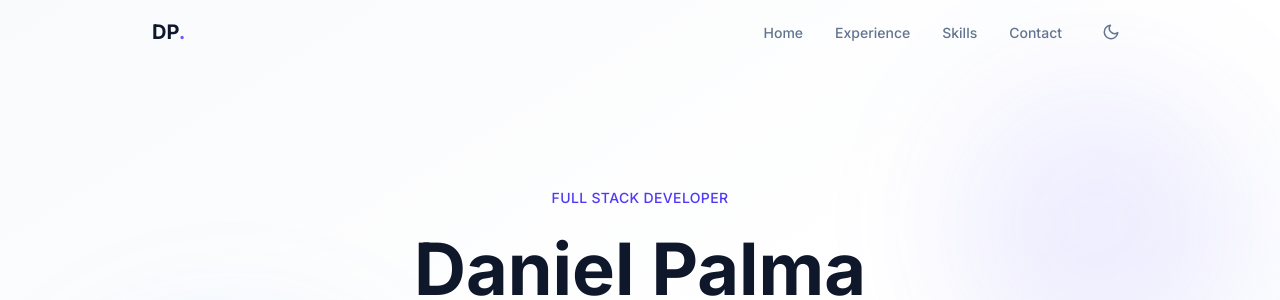
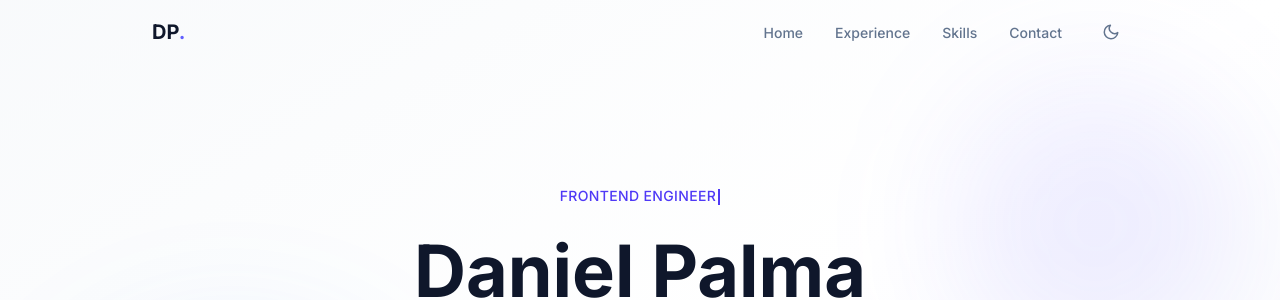
Before and after one commit to danidan1214/daniel-palma-portfolio, a React (Vite) app: page / in a window 1280 px wide. Shown: the top 300 px of the page. Built offline with nearby package versions, Linux system fonts and the light colour scheme.

Commit message:
feat(hero): add dynamic typewriter effect for professional titles

```diff
--- a/src/features/hero/Hero.tsx
+++ b/src/features/hero/Hero.tsx
@@ -1,8 +1,17 @@
 import { motion } from 'framer-motion';
 import { FiGithub, FiLinkedin, FiMail } from 'react-icons/fi';
 import { contact } from '../../data/portfolio';
+import { useTypewriter } from '../../hooks/useTypewriter';
+
+const titles = [
+  'Full Stack Developer',
+  'Frontend Engineer',
+  'React Developer',
+];
 
 export function Hero() {
+  const { text } = useTypewriter({ words: titles });
+
   return (
     <section
       id="hero"
@@ -18,9 +27,12 @@ export function Hero() {
           initial={{ opacity: 0, y: 20 }}
           animate={{ opacity: 1, y: 0 }}
           transition={{ duration: 0.5 }}
-          className="text-indigo-600 dark:text-indigo-400 font-medium tracking-wide uppercase text-sm mb-4"
+          className="text-indigo-600 dark:text-indigo-400 font-medium tracking-wide uppercase text-sm mb-4 h-6"
         >
-          Full Stack Developer
+          {text}
+          <span
+            className="inline-block w-[2px] h-4 ml-0.5 bg-indigo-600 dark:bg-indigo-400 align-middle animate-blink"
+          />
         </motion.p>
 
         <motion.h1
--- /dev/null
+++ b/src/hooks/useTypewriter.ts
@@ -0,0 +1,46 @@
+import { useState, useEffect, useCallback } from 'react';
+
+interface TypewriterOptions {
+  words: string[];
+  typingSpeed?: number;
+  deletingSpeed?: number;
+  pauseDuration?: number;
+}
+
+export function useTypewriter({
+  words,
+  typingSpeed = 80,
+  deletingSpeed = 40,
+  pauseDuration = 2000,
+}: TypewriterOptions) {
+  const [wordIndex, setWordIndex] = useState(0);
+  const [text, setText] = useState('');
+  const [isDeleting, setIsDeleting] = useState(false);
+
+  const tick = useCallback(() => {
+    const currentWord = words[wordIndex];
+    const nextText = isDeleting
+      ? currentWord.slice(0, text.length - 1)
+      : currentWord.slice(0, text.length + 1);
+
+    setText(nextText);
+
+    if (!isDeleting && nextText === currentWord) {
+      setTimeout(() => setIsDeleting(true), pauseDuration);
+      return;
+    }
+
+    if (isDeleting && nextText === '') {
+      setIsDeleting(false);
+      setWordIndex((prev) => (prev + 1) % words.length);
+    }
+  }, [words, wordIndex, text, isDeleting, pauseDuration]);
+
+  useEffect(() => {
+    const speed = isDeleting ? deletingSpeed : typingSpeed;
+    const timeout = setTimeout(tick, speed);
+    return () => clearTimeout(timeout);
+  }, [tick, isDeleting, typingSpeed, deletingSpeed]);
+
+  return { text, wordIndex };
+}
--- a/src/index.css
+++ b/src/index.css
@@ -19,3 +19,12 @@
     @apply bg-slate-50 dark:bg-slate-950 text-slate-700 dark:text-slate-300 font-sans;
   }
 }
+
+@keyframes blink {
+  0%, 100% { opacity: 1; }
+  50% { opacity: 0; }
+}
+
+@utility animate-blink {
+  animation: blink 1s step-end infinite;
+}
```
